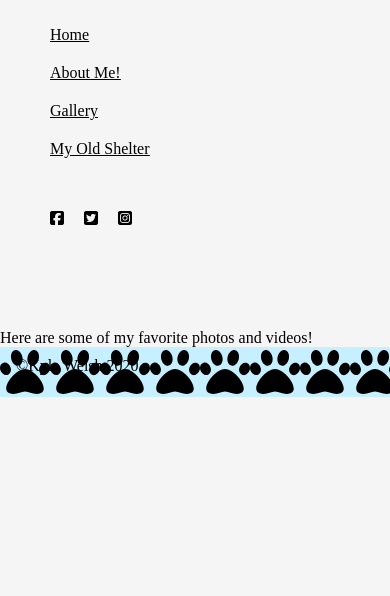
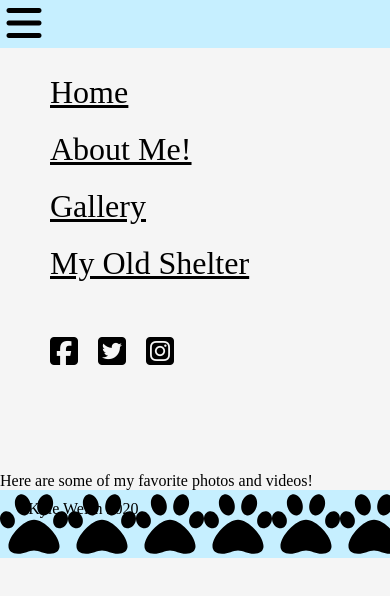
Before and after one commit to Kylewwelsh/cpnt262-a2, a plain HTML site: page index.html in a window 390 px wide. Drawn offline with Linux system fonts and the light colour scheme; files whose address does not match are found by name.

Commit message:
button added for hampurget menu, hamburger icon added, font sizes added to all icons and menu option, banner created

```diff
--- a/assets/css/main.css
+++ b/assets/css/main.css
@@ -3,8 +3,30 @@ body {
   background-color: whitesmoke;
 }
 
+.banner {
+  width: 100%;
+  height: 3rem;
+
+  background-color: #C6EFFF;
+}
+
+button {
+  height: 3rem;
+  width: 3rem;
+
+  background-color: transparent;
+  border: none;
+
+  font-size: 2.5rem;
+}
+
+/* i {
+  font-size: 3rem;
+} */
+
 nav {
   padding-bottom: 75px;
+
 }
 
 ul {
@@ -13,6 +35,7 @@ ul {
 
 li {
   padding: 10px;
+  font-size: 2rem;
 }
 
 .socials {
@@ -82,6 +105,6 @@ footer {
   background-size: contain;
   background-repeat: repeat;
 
-  height: 30px;
+  height: 3rem;
   padding: 10px 16px;
 }
--- a/index.html
+++ b/index.html
@@ -11,6 +11,7 @@
   <title>cpnt260-a2</title>
 </head>
 <body>
+  <div class="banner"><button><i class="fas fa-bars"></i></button></div>
   <nav>
     <ul class= "nav-options">
       <li><a href="./index.html"><u>Home</u></a></li>
```
Also changed, not shown: 1 other file.
